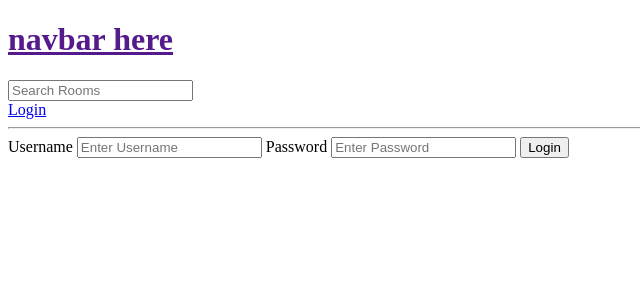
After one commit to serozhenka/study-bud, a Django app: page /login/ in a window 1280 px wide. The commit adds this page. Shown: the top 300 px of the page, without its empty margins (0-640 px from the left). Run offline with Django 4.2, Linux system fonts and the light colour scheme.

Commit message:
user login/logout created

```diff
--- a/base/templates/base/base.html
+++ b/base/templates/base/base.html
@@ -10,6 +10,14 @@
 <body>
     {% include 'base/navbar.html' %}
 
+    {% if messages %}
+        <ul class="messages">
+            {% for message in messages %}
+                <li>{{ message }}</li>
+            {% endfor %}
+        </ul>
+    {% endif %}
+
     {% block content %}{% endblock %}
 </body>
 </html>
--- /dev/null
+++ b/base/templates/base/login_register.html
@@ -0,0 +1,17 @@
+{% extends 'base/base.html' %}
+
+{% block content %}
+    <div>
+        <form method="POST" action="">
+            {% csrf_token %}
+
+            <label>Username</label>
+            <input type="text" name="username" placeholder="Enter Username">
+
+            <label>Password</label>
+            <input type="password" name="password" placeholder="Enter Password">
+
+            <input type="submit" value="Login">
+        </form>
+    </div>
+{% endblock %}
--- a/base/templates/base/navbar.html
+++ b/base/templates/base/navbar.html
@@ -6,4 +6,10 @@
     <input type="text" name="topicQuery" placeholder="Search Rooms">
 </form>
 
+{% if request.user.is_authenticated %}
+    <a href="{% url 'logout' %}">Logout</a>
+{% else %}
+    <a href="{% url 'login' %}">Login</a>
+{% endif %}
+
 <hr/>
--- a/base/urls.py
+++ b/base/urls.py
@@ -3,7 +3,11 @@ from django.urls import path, include
 from . import views
 
 urlpatterns = [
+    path('login/', views.loginPage, name="login"),
+    path('logout/', views.logoutUser, name="logout"),
+
     path('', views.home, name="home"),
+
     path('room/<str:pk>/', views.room, name="room"),
     path('create-room/', views.create_room, name='create-room'),
     path('update-room/<str:pk>/', views.update_room, name="update-room"),
--- a/base/views.py
+++ b/base/views.py
@@ -1,7 +1,33 @@
 from django.shortcuts import render, redirect
+from django.contrib import messages
+from django.contrib.auth.models import User
+from django.contrib.auth import authenticate, login, logout
 from django.db.models import Q
 from .models import Room, Topic
 from .forms import RoomForm
+
+def loginPage(request):
+    if request.method == "POST":
+        username = request.POST.get('username')
+        password = request.POST.get('password')
+
+        try:
+            user = User.objects.get(username=username)
+        except:
+            messages.error(request, 'User does not exists')
+
+        user = authenticate(request, username=username, password=password)
+        if user:
+            login(request, user)
+            return redirect('home')
+        else:
+            messages.error(request, 'Username or password is incorrect')
+
+    return render(request, 'base/login_register.html', context={})
+
+def logoutUser(request):
+    logout(request)
+    return redirect('home')
 
 def home(request):
     topicQuery = request.GET.get("topicQuery") if request.GET.get('topicQuery') else ''
```
